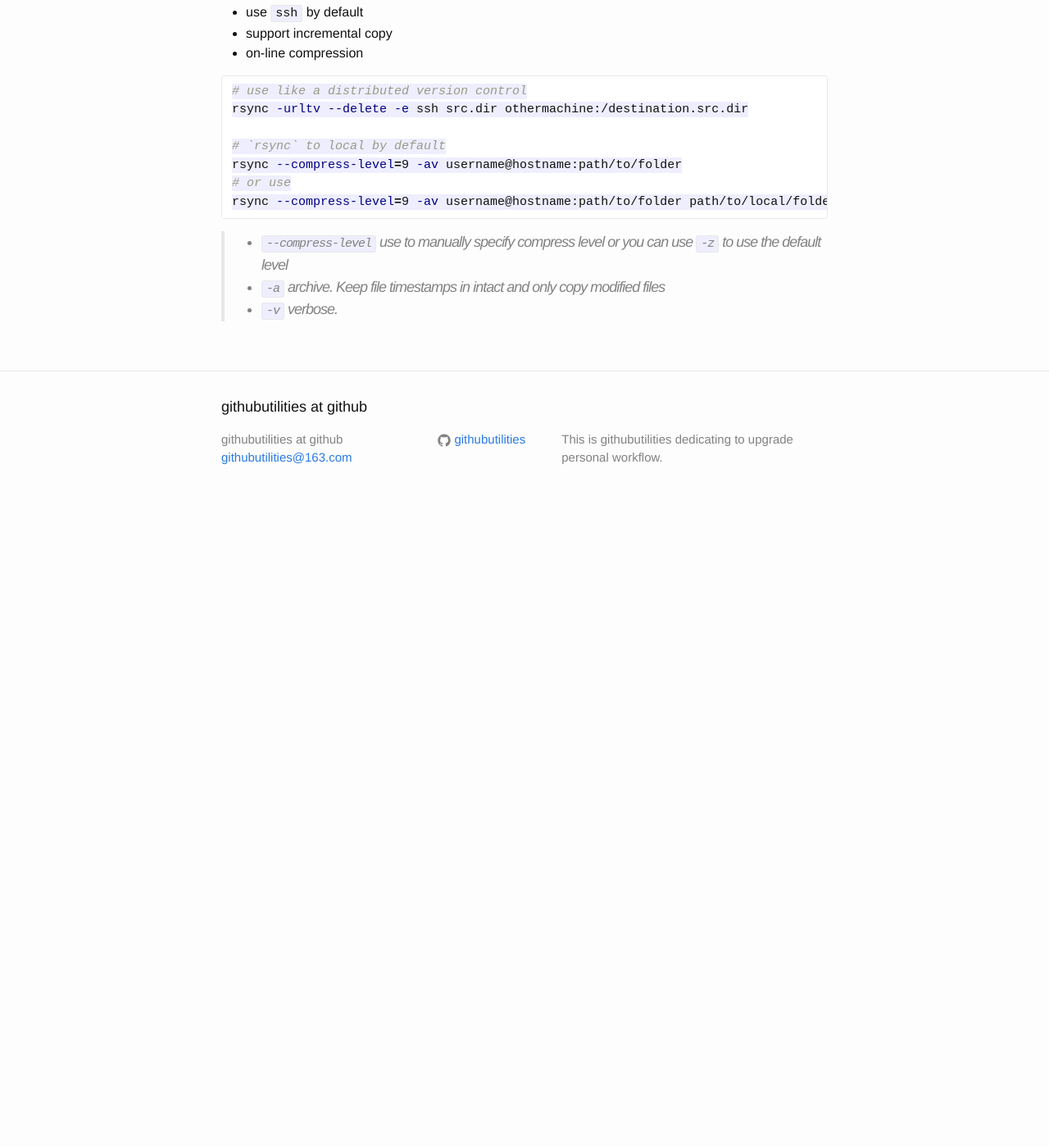
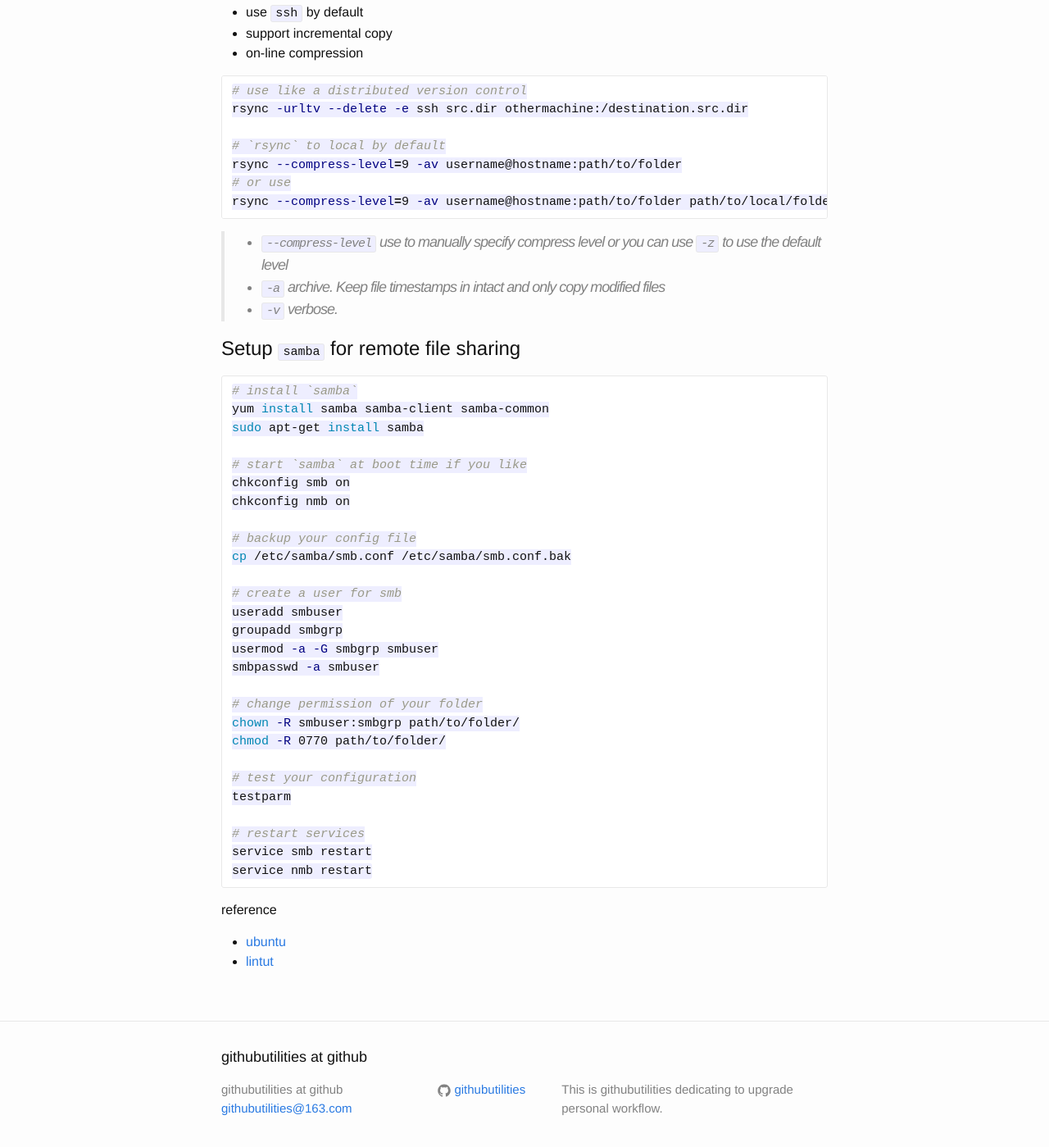
Before and after one commit to githubutilities/githubutilities.github.io, a Jekyll site: the page built from _posts/2015-02-03-cloud-storage-on-vps.markdown, in a window 1280 px wide and 1400 px high, scrolled down 299 px. Shown: the whole window at 82% size. Built offline with Jekyll 4.4.1, drawn with Linux system fonts in a browser that asks for light colours; Markdown is read by kramdown in place of the engine named in the settings; before the commit the page ends 929 px from its top, so only the background shows below that.

Commit message:
samba config on vps

````diff
--- a/_posts/2015-02-03-cloud-storage-on-vps.markdown
+++ b/_posts/2015-02-03-cloud-storage-on-vps.markdown
@@ -6,6 +6,7 @@ categories: ssh,ftp,sftp,rsync
 ---
 
 # Use `sshfs` to remotely mount
+
 
 # Uni-directional mirroring `rsync` or `unison`
 
@@ -26,3 +27,41 @@ rsync --compress-level=9 -av username@hostname:path/to/folder path/to/local/fold
 > * `--compress-level` use to manually specify compress level or you can use `-z` to use the default level
 > * `-a` archive. Keep file timestamps in intact and only copy modified files
 > * `-v` verbose.
+
+
+# Setup `samba` for remote file sharing
+
+```sh
+# install `samba`
+yum install samba samba-client samba-common
+sudo apt-get install samba
+
+# start `samba` at boot time if you like
+chkconfig smb on
+chkconfig nmb on
+
+# backup your config file
+cp /etc/samba/smb.conf /etc/samba/smb.conf.bak
+
+# create a user for smb
+useradd smbuser
+groupadd smbgrp
+usermod -a -G smbgrp smbuser
+smbpasswd -a smbuser
+
+# change permission of your folder
+chown -R smbuser:smbgrp path/to/folder/
+chmod -R 0770 path/to/folder/
+
+# test your configuration
+testparm
+
+# restart services
+service smb restart
+service nmb restart
+```
+
+reference
+
+* [ubuntu](https://help.ubuntu.com/community/How%20to%20Create%20a%20Network%20Share%20Via%20Samba%20Via%20CLI%20(Command-line%20interface/Linux%20Terminal)%20-%20Uncomplicated,%20Simple%20and%20Brief%20Way!)
+* [lintut](http://lintut.com/easy-samba-server-installation-on-centos-6-5/)
````
